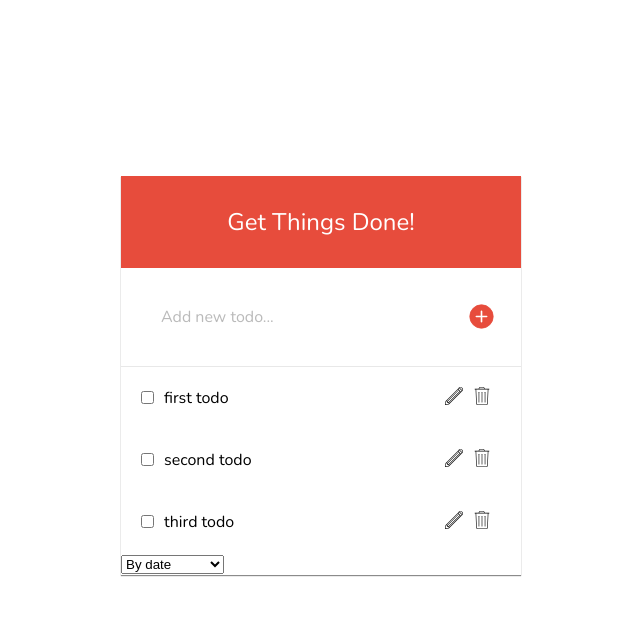
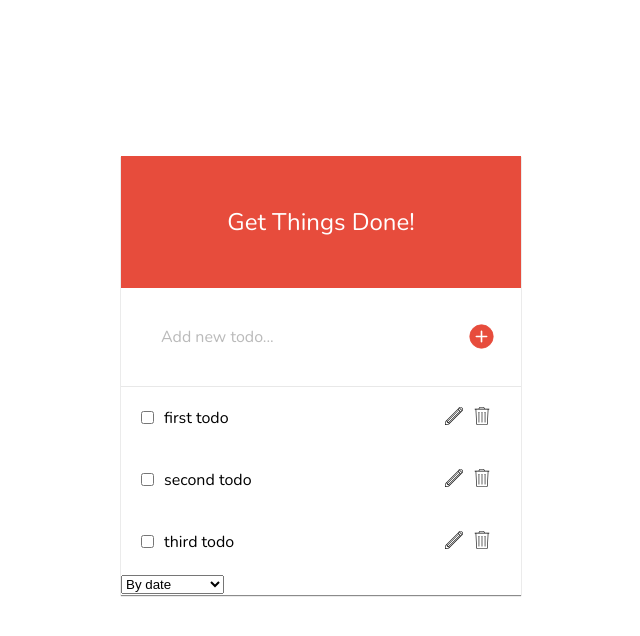
Before and after one commit to fac-12/JJJH-ToDoList, a website: page index.html in a window 1280 px wide. Shown: the whole page, without its empty margins (319-959 px from the left). Drawn offline with nearby package versions, Linux system fonts and the light colour scheme.

Commit message:
bit more padding in header

```diff
--- a/index.html
+++ b/index.html
@@ -17,7 +17,7 @@
     <div class="todo-innerContainer">
       <h1 class="todo-heading">Get Things Done!</h1>
       <form class="todo-form" id="add-todo">
-        <input class="todo-form-input" placeholder="Add new todo..." type="text" name="description" value="">
+        <input class="todo-form-input todo-form-input-text" placeholder="Add new todo..." type="text" name="description" value="">
         <input class="todo-form-input todo-form-input-button" type="submit" name="" value="">
       </form>
       <div id="todo-container" class="todo-list">
--- a/style.css
+++ b/style.css
@@ -25,7 +25,7 @@ body {
   font-weight: normal;
   text-align: center;
   color: white;
-  padding: 30px 40px;
+  padding: 50px 40px;
   background: #e74c3c;
 }
 
@@ -41,6 +41,10 @@ body {
   border: none;
   outline: none;
   font-size: 1rem;
+}
+
+.todo-form-input-text {
+  width: 60%;
 }
 
 .todo-form-input-button {
```
